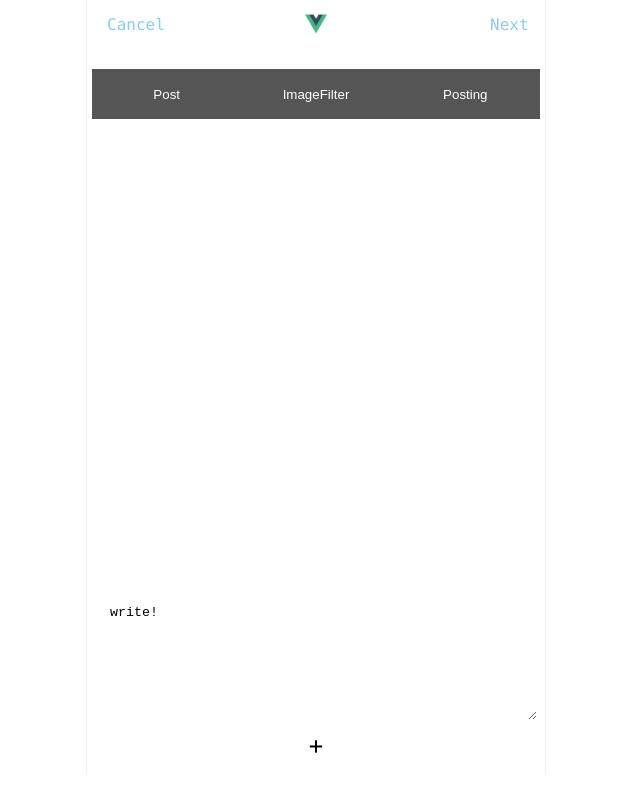
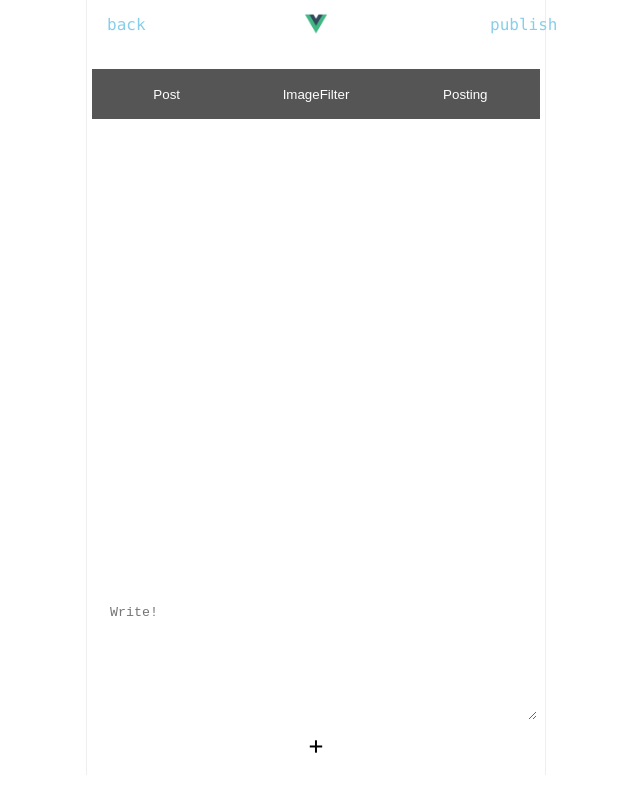
Before and after one commit to Changsoon-Yun/vue-prac, a Vue app: page / in a window 1280 px wide. Both pictures are taken after a click on the button "Posting". Shown: the top 792 px of the page, without its empty margins (324-964 px from the left). Built offline with nearby package versions, Linux system fonts and the light colour scheme.

Commit message:
update haeder, update container

```diff
--- a/src/App.vue
+++ b/src/App.vue
@@ -1,5 +1,5 @@
 <template>
-  <Header />
+  <Header :arrowAction="arrowAction" :publish="publish" :step="step" />
   <div>
     <ul class="tap-list">
       <li>
@@ -18,8 +18,8 @@
     :step="step"
     :post="post"
     :more="more"
-    :upload="upload"
     :uploadedImage="uploadedImage"
+    @write="content = $event"
   />
   <Footer :upload="upload" />
 </template>
@@ -44,6 +44,7 @@ export default {
       page: 0,
       step: 0,
       uploadedImage: "",
+      content: "",
     };
   },
   methods: {
@@ -51,16 +52,33 @@ export default {
       axios
         .get(`https://codingapple1.github.io/vue/more${this.page}.json`)
         .then((res) => {
+          console.log(res.data);
           this.post.push(res.data);
           this.page++;
         });
     },
     upload(e) {
       let fileName = e.target.files;
-      let url = URL.createObjectURL(fileName[0]).split("blob:")[1];
+      let url = URL.createObjectURL(fileName[0]);
       this.uploadedImage = url;
-      console.log(this.uploadedImage);
       this.step++;
+    },
+    arrowAction(n) {
+      this.step += n;
+    },
+    publish() {
+      let data = {
+        name: "Cs Yoon",
+        content: this.content,
+        date: "July 25",
+        likes: 12,
+        postImage: this.uploadedImage,
+        userImage: this.uploadedImage,
+        filter: "perpetua",
+        liked: false,
+      };
+      this.post.unshift(data);
+      this.step = 0;
     },
   },
 };
--- a/src/components/Container.vue
+++ b/src/components/Container.vue
@@ -13,13 +13,8 @@
       ></div>
 
       <div class="filters">
-        <div class="filter-1"></div>
-        <div class="filter-1"></div>
-        <div class="filter-1"></div>
-        <div class="filter-1"></div>
-        <div class="filter-1"></div>
+        <FilterBox />
       </div>
-      <input @change="upload($event)" type="file" id="file" />
     </div>
 
     <!-- 글작성페이지 -->
@@ -31,7 +26,11 @@
         }"
       ></div>
       <div class="write">
-        <textarea class="write-box">write!</textarea>
+        <textarea
+          @input="$emit('write', $event.target.value)"
+          class="write-box"
+          placeholder="Write!"
+        ></textarea>
       </div>
     </div>
   </div>
@@ -39,17 +38,18 @@
 
 <script>
 import Post from "@/components/Post";
+import FilterBox from "@/components/FilterBox";
 
 export default {
   name: "Container",
   components: {
+    FilterBox,
     Post,
   },
   props: {
     post: Array,
     step: Number,
     more: Function,
-    upload: Function,
     uploadedImage: String,
   },
 };
--- /dev/null
+++ b/src/components/FilterBox.vue
@@ -0,0 +1,22 @@
+<template>
+  <div class="filter-item"></div>
+</template>
+
+<script>
+export default {
+  name: "FilterBox",
+};
+</script>
+
+<style scoped>
+.filter-item {
+  width: 100px;
+  height: 100px;
+  margin: 10px 10px 10px auto;
+  padding: 8px;
+  display: inline-block;
+  color: white;
+  background-size: cover;
+  background-position: center;
+}
+</style>
--- a/src/components/Header.vue
+++ b/src/components/Header.vue
@@ -1,10 +1,11 @@
 <template>
   <div class="header">
     <ul class="header-button-left">
-      <li>Cancel</li>
+      <li v-if="step > 0" @click="arrowAction(-1)">back</li>
     </ul>
     <ul class="header-button-right">
-      <li>Next</li>
+      <li v-if="step < 2" @click="arrowAction(1)">Next</li>
+      <li v-if="step === 2" @click="publish">publish</li>
     </ul>
     <img src="../assets/logo.png" class="logo" alt="" />
   </div>
@@ -13,6 +14,11 @@
 <script>
 export default {
   name: "Header",
+  props: {
+    step: Number,
+    arrowAction: Function,
+    publish: Function,
+  },
 };
 </script>
 
```
